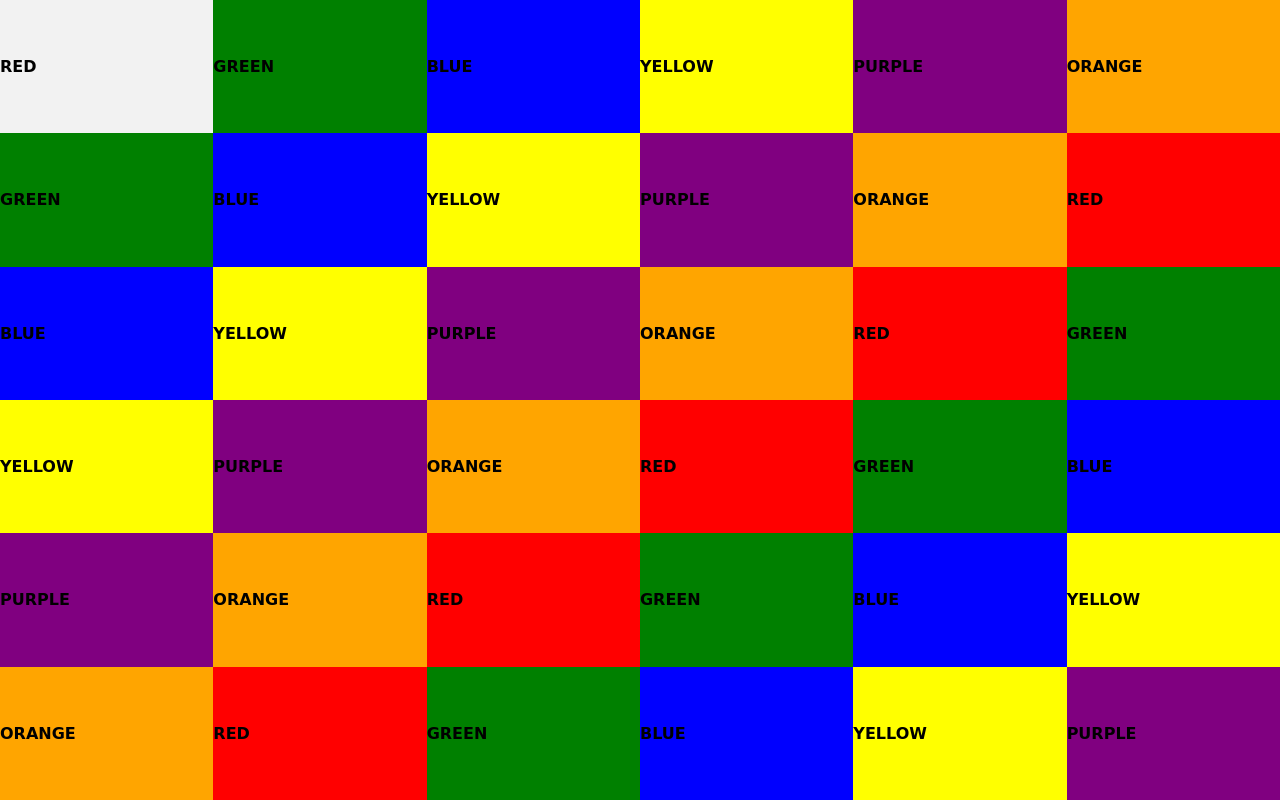
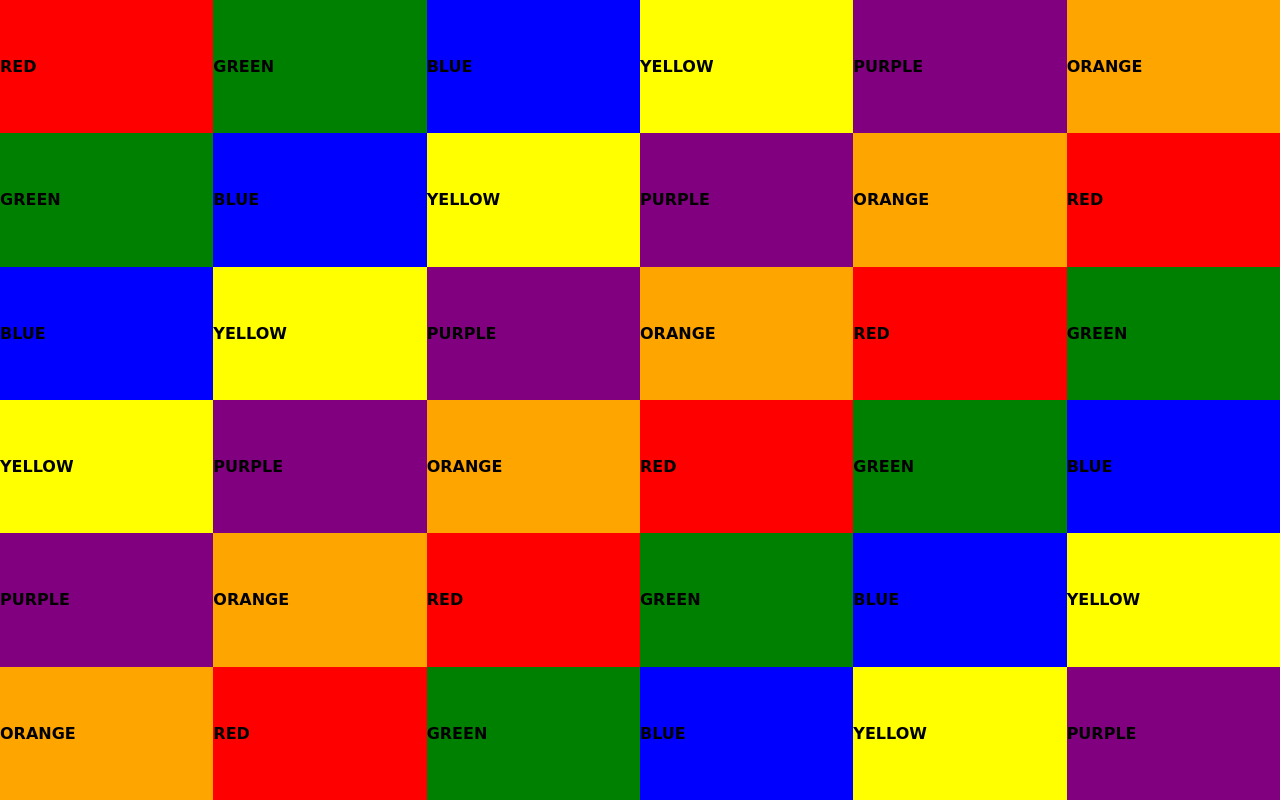
Before and after one commit to johnson999666/colors, a plain HTML site: page index.html in a window 1280 px wide. Drawn offline with Linux system fonts and the light colour scheme.

Commit message:
Update index.html

```diff
--- a/index.html
+++ b/index.html
@@ -57,7 +57,7 @@
 <body>
 	<table>
 		<tr>
-			<td class="container"class="red">RED</td>
+			<td class="red container">RED</td>
 			<td class="green">GREEN</td>
 			<td class="blue">BLUE</td>
 			<td class="yellow">YELLOW</td>
```
